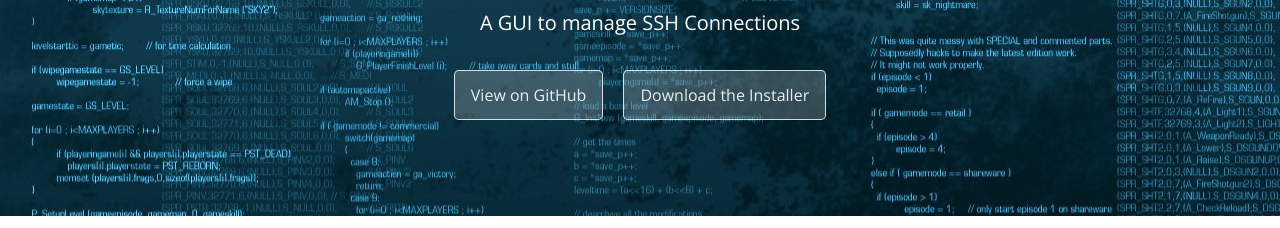
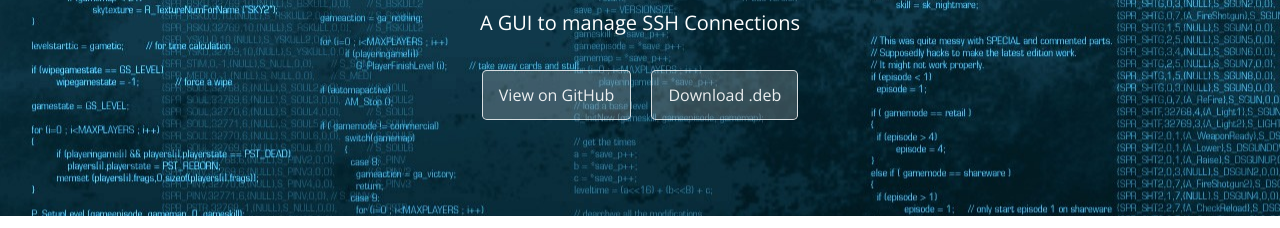
Before and after one commit to vitorluis/SSHClient, a website: page index.html in a window 1280 px wide. Shown: the part 167-395 px from the top of the page. Drawn offline with nearby package versions, Linux system fonts and the light colour scheme.

Commit message:
Change Download link

```diff
--- a/index.html
+++ b/index.html
@@ -30,7 +30,7 @@
     <h1 class="project-name">SSHClient</h1>
     <h2 class="project-tagline">A GUI to manage SSH Connections</h2>
     <a href="https://github.com/vitorluis/SSHClient/" target="_blank" class="btn">View on GitHub</a>
-    <a href="https://github.com/vitorluis/SSHClient/raw/packages/sshclient-installer.sh" target="_blank" class="btn" download>Download the Installer</a>
+    <a href="https://github.com/vitorluis/SSHClient/raw/packages/sshclient-1.0-1.deb" target="_blank" class="btn" download>Download .deb</a>
 </section>
 
 <section class="main-content">
```
